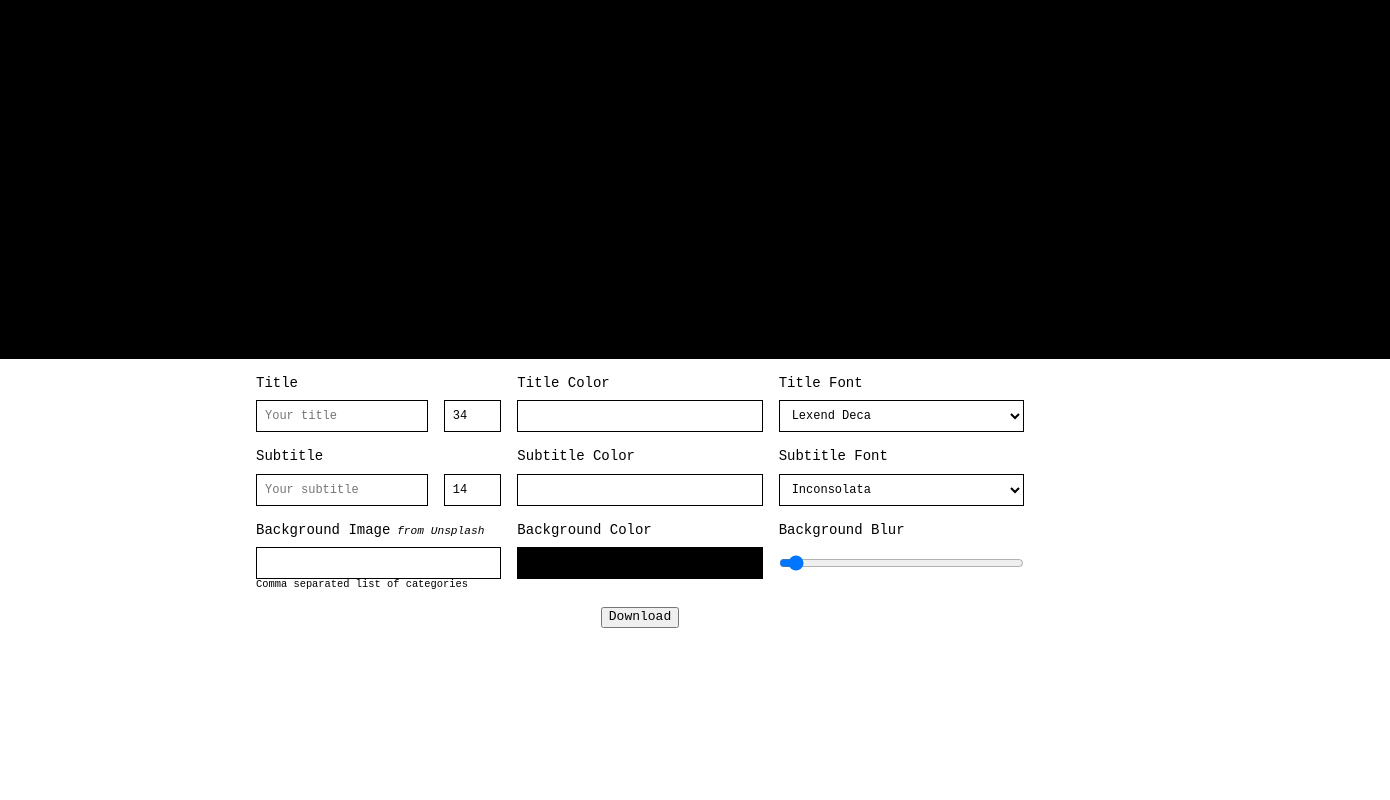
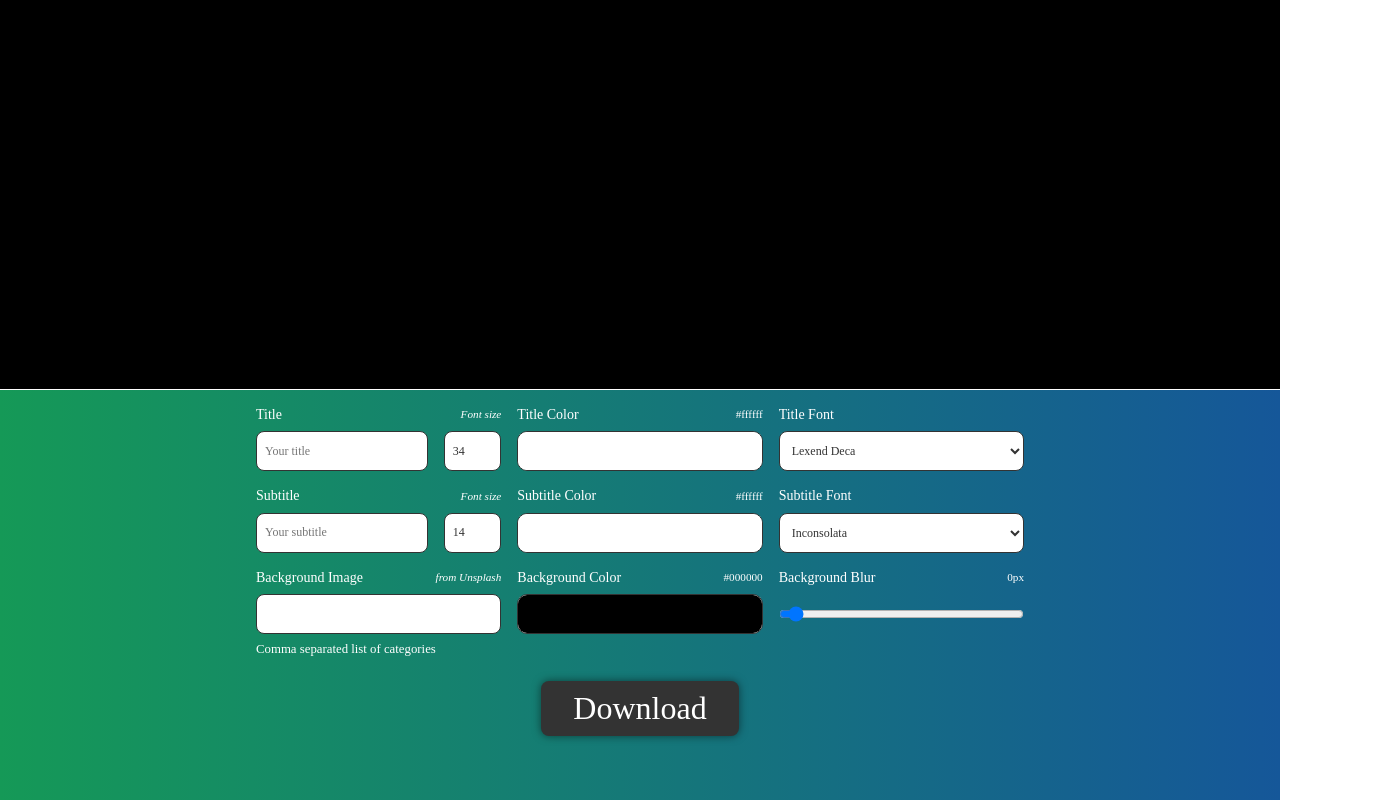
Before and after one commit to scriptex/social-header, a React (Vite) app: page / in a window 1280 px wide. Shown: the part 334-1134 px from the top of the page, 1390 px wide, since content can reach past the window. Before the commit the page ends 978 px from the top, so only its background shows below. Built offline with nearby package versions, Linux system fonts and the light colour scheme.

Commit message:
Improve UI

```diff
--- /dev/null
+++ b/src/hint.tsx
@@ -0,0 +1,24 @@
+import * as React from 'react';
+
+import { FieldGroup } from './settings';
+
+interface Props {
+    group: FieldGroup;
+    values: Record<string, string>;
+}
+
+export const Hint: React.FC<Props> = ({ group, values }: Props) => {
+    const field = group.fields.find(
+        (field) => field.type === 'color' || field.type === 'range',
+    );
+
+    if (!field) {
+        return null;
+    }
+
+    if (field.type === 'color') {
+        return <small>{values[field.name]}</small>;
+    }
+
+    return <small>{values[field.name]}px</small>;
+};
--- a/src/index.scss
+++ b/src/index.scss
@@ -7,23 +7,26 @@
     }
 }
 
-html,
-body,
-#root {
-    height: 100%;
-}
-
 body {
-    font-family: monospace;
+    font-family: 'ubuntu mono';
+    font-size: 1rem;
+    line-height: 1.2;
+    color: #fff;
+    background: linear-gradient(to right, #159957, #155799);
 }
 
 h1,
 h2 {
+    font-family: 'Righteous';
     text-align: center;
     margin: 0 0 1rem;
 }
 
 #root {
+    overflow: hidden;
+}
+
+.app {
     max-width: 50rem;
     padding: 1rem;
     margin: auto;
@@ -39,9 +42,33 @@ form,
 
 form {
     padding-bottom: 1rem;
+
+    button {
+        font-size: 2rem;
+        line-height: 1.2;
+        color: #fff;
+        position: relative;
+        top: 0;
+        padding: 0.5rem 2rem;
+        border: 0;
+        background: #333;
+        border-radius: 0.5rem;
+        box-shadow: 0 0 0.5rem rgba(0, 0, 0, 0.5);
+        cursor: pointer;
+        transition: top 0.1s ease-in-out;
+
+        &:hover {
+            background-color: #3a3a3a;
+        }
+
+        &:active {
+            top: 0.125rem;
+        }
+    }
 }
 
 .form-row {
+    color: #333;
     display: flex;
     flex-flow: row wrap;
     align-items: flex-start;
@@ -50,12 +77,26 @@ form {
     flex: 0 0 calc(100% / 3);
     padding: 0 0.5rem 1rem;
 
+    small {
+        color: #fff;
+        margin: 0.5rem 0;
+    }
+
     label {
         font-size: 0.875rem;
         line-height: 1.25;
-        display: block;
+        display: flex;
+        flex-flow: row nowrap;
+        align-items: center;
+        justify-content: space-between;
+        color: #fff;
         flex: 0 0 100%;
         margin-bottom: 0.5rem;
+
+        small {
+            display: block;
+            margin: 0 0 0 auto;
+        }
     }
 
     input,
@@ -63,13 +104,21 @@ form {
         font-size: 0.75rem;
         line-height: 2;
         color: inherit;
-        height: 2rem;
+        height: 2.5rem;
         display: block;
-        padding: 0.1875rem 0.5rem;
+        padding: 0.4375rem 0.5rem;
         border: 1px solid;
         background: #fff;
-        border-radius: 0;
+        border-radius: 0.5rem;
         box-shadow: none;
+
+        &.has--error {
+            background-color: rgba(#f00, 0.2);
+        }
+
+        &[disabled] {
+            background-color: #ccc;
+        }
 
         &:only-of-type {
             width: 100%;
@@ -91,8 +140,12 @@ form {
         }
 
         &[type='color'] {
+            border-radius: 0.625rem;
+            cursor: pointer;
+
             &::-webkit-color-swatch {
                 border: none;
+                border-radius: 0.5rem;
             }
 
             &::-webkit-color-swatch-wrapper {
@@ -102,6 +155,7 @@ form {
             &::-moz-color-swatch,
             &::-moz-focus-inner {
                 border: none;
+                border-radius: 0.5rem;
             }
 
             &::-moz-focus-inner {
@@ -132,12 +186,25 @@ form {
     left: 50%;
     border: 1px solid;
     margin-bottom: 1rem;
-
     transform: translateX(-50%);
 
     * {
         width: 100%;
         flex: 0 0 100%;
+    }
+
+    svg {
+        width: 100px;
+        height: 100px;
+        display: block;
+        position: absolute;
+        top: 0;
+        right: 0;
+        bottom: 0;
+        left: 0;
+        z-index: 3;
+        margin: auto;
+        stroke: currentColor;
     }
 
     &:empty {
@@ -174,3 +241,16 @@ form {
         background-size: cover;
     }
 }
+
+social-links {
+    display: block;
+    padding: 1rem 0;
+}
+
+@media (max-width: 768px) {
+    .form-row,
+    .form-group .form-row {
+        max-width: 100%;
+        flex: 0 0 100%;
+    }
+}
--- /dev/null
+++ b/src/loader.tsx
@@ -0,0 +1,25 @@
+import * as React from 'react';
+
+export const Loader: React.FC = () => (
+    <svg xmlns="http://www.w3.org/2000/svg" viewBox="0 0 38 38">
+        <g
+            transform="translate(1 1)"
+            strokeWidth="2"
+            fill="none"
+            fillRule="evenodd"
+        >
+            <circle cx="18" cy="18" r="18" strokeOpacity=".5" />
+
+            <path d="M36 18c0-9.94-8.06-18-18-18" transform="rotate(0 18 18)">
+                <animateTransform
+                    to="360 18 18"
+                    dur="1.5s"
+                    type="rotate"
+                    from="0 18 18"
+                    repeatCount="indefinite"
+                    attributeName="transform"
+                />
+            </path>
+        </g>
+    </svg>
+);
--- a/src/settings.ts
+++ b/src/settings.ts
@@ -12,7 +12,7 @@ export interface FieldGroup {
     hint?: string;
     label: string;
     fields: Field[];
-    sublabel?: string;
+    labelHint?: string;
 }
 
 export const fonts = [
@@ -32,6 +32,7 @@ export const fonts = [
 export const fieldGroups: FieldGroup[] = [
     {
         label: 'Title',
+        labelHint: 'Font size',
         fields: [
             {
                 name: 'title',
@@ -71,6 +72,7 @@ export const fieldGroups: FieldGroup[] = [
     },
     {
         label: 'Subtitle',
+        labelHint: 'Font size',
         fields: [
             {
                 name: 'subtitle',
@@ -110,7 +112,7 @@ export const fieldGroups: FieldGroup[] = [
     },
     {
         label: 'Background Image',
-        sublabel: 'from Unsplash',
+        labelHint: 'from Unsplash',
         hint: 'Comma separated list of categories',
         fields: [
             {
@@ -144,6 +146,20 @@ export const fieldGroups: FieldGroup[] = [
     },
 ];
 
+export const defaultValues: Record<string, string> = fieldGroups
+    .flat()
+    .reduce(
+        (result: Field[], group: FieldGroup) => [...result, ...group.fields],
+        [],
+    )
+    .reduce(
+        (result: Record<string, string>, field: Field) => ({
+            ...result,
+            [field.name]: field.value,
+        }),
+        {},
+    );
+
 export const sizes: Record<string, Record<'width' | 'height', number>> = {
     fb: {
         width: 820,
--- a/src/studio.tsx
+++ b/src/studio.tsx
@@ -2,38 +2,13 @@ import 'react-app-polyfill/ie11';
 import 'normalize.css';
 
 import * as React from 'react';
-import download from 'downloadjs';
-import html2canvas from 'html2canvas';
 import { useForm } from 'react-hook-form';
 import { useDebouncedCallback } from 'use-debounce';
 
-import { sizes, fieldGroups, Field, FieldGroup } from './settings';
-
-const onDownload = async (node: HTMLElement | null) => {
-    if (!node) {
-        return;
-    }
-
-    const canvas = await html2canvas(node, {
-        useCORS: true,
-    });
-
-    download(canvas.toDataURL(), 'social-header.png');
-};
-
-const defaultValues: Record<string, string> = fieldGroups
-    .flat()
-    .reduce(
-        (result: Field[], group: FieldGroup) => [...result, ...group.fields],
-        [],
-    )
-    .reduce(
-        (result: Record<string, string>, field: Field) => ({
-            ...result,
-            [field.name]: field.value,
-        }),
-        {},
-    );
+import { Hint } from './hint';
+import { Loader } from './loader';
+import { onDownload } from './utils';
+import { sizes, Field, fieldGroups, defaultValues } from './settings';
 
 export const Studio = () => {
     const node = React.useRef<HTMLDivElement>(null);
@@ -45,6 +20,9 @@ export const Studio = () => {
         defaultValues,
     });
 
+    const [error, setError] = React.useState(false);
+    const [loading, setLoading] = React.useState(false);
+
     const values = watch();
 
     const size: Record<'width' | 'height', number> = sizes[network] || {
@@ -54,17 +32,28 @@ export const Studio = () => {
 
     const onChange = useDebouncedCallback(
         async (e: React.ChangeEvent<HTMLInputElement>) => {
+            setError(false);
+            setLoading(true);
+
             const response = await fetch(
                 `https://source.unsplash.com/${size.width}x${size.height}/?${e.target.value}`,
-            );
+            ).catch(() => {
+                setError(true);
+
+                return {
+                    url: '',
+                };
+            });
 
             setImage(response.url);
+
+            setLoading(false);
         },
         500,
     );
 
     return (
-        <>
+        <div className="studio">
             <h1>Social Header Studio</h1>
 
             <h2>Build your own custom header image for any social network.</h2>
@@ -130,6 +119,8 @@ export const Studio = () => {
                 }}
                 className={`preview${!!image ? ' preview--tinted' : ''}`}
             >
+                {loading && <Loader />}
+
                 <div
                     className="preview__background"
                     style={{
@@ -172,11 +163,13 @@ export const Studio = () => {
                         <label>
                             {group.label}
 
-                            {!!group.sublabel && (
+                            {!!group.labelHint && (
                                 <small>
-                                    <em> {group.sublabel}</em>
+                                    <em> {group.labelHint}</em>
                                 </small>
                             )}
+
+                            <Hint group={group} values={values} />
                         </label>
 
                         {group.fields.map((field: Field, j) =>
@@ -200,7 +193,13 @@ export const Studio = () => {
                                     }
                                     {...register(field.name)}
                                     {...(field.type === 'search'
-                                        ? { onChange }
+                                        ? {
+                                              onChange,
+                                              disabled: loading,
+                                              className: error
+                                                  ? 'has--error'
+                                                  : undefined,
+                                          }
                                         : {})}
                                 />
                             ),
@@ -214,6 +213,6 @@ export const Studio = () => {
                     <button type="submit">Download</button>
                 </div>
             </form>
-        </>
+        </div>
     );
 };
--- /dev/null
+++ b/src/utils.ts
@@ -0,0 +1,14 @@
+import download from 'downloadjs';
+import html2canvas from 'html2canvas';
+
+export const onDownload = async (node: HTMLElement | null) => {
+    if (!node) {
+        return;
+    }
+
+    const canvas = await html2canvas(node, {
+        useCORS: true,
+    });
+
+    download(canvas.toDataURL(), 'social-header.png');
+};
```
